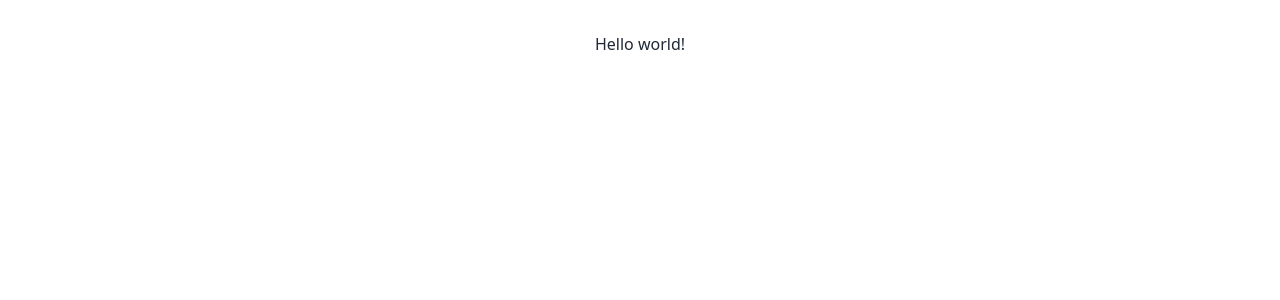
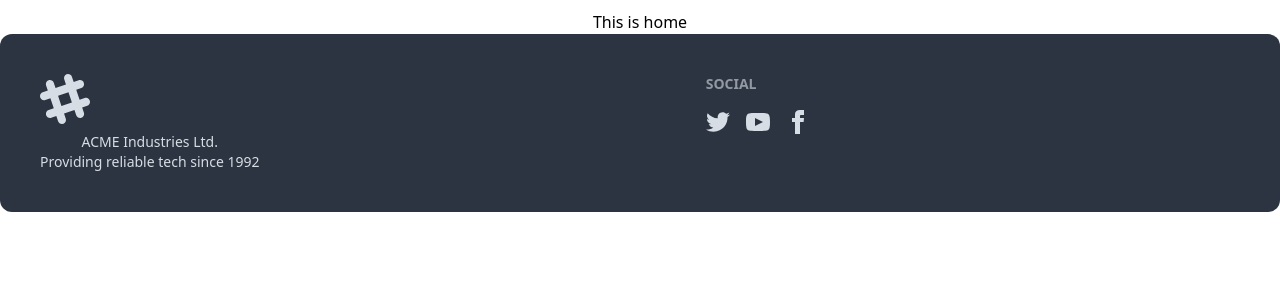
Before and after one commit to rahathasanDev/Bistro-Boss-client, a React (Vite) app: page / in a window 1280 px wide. Shown: the top 300 px of the page. Built offline with nearby package versions, Linux system fonts and the light colour scheme.

Commit message:
footer added

```diff
--- /dev/null
+++ b/src/Layout/Main.jsx
@@ -0,0 +1,13 @@
+import { Outlet } from "react-router-dom";
+import Footer from "../Pages/Shared/Footer/Footer";
+
+const Main = () => {
+  return (
+    <div>
+      <Outlet></Outlet>
+      <Footer></Footer>
+    </div>
+  );
+};
+
+export default Main;
--- /dev/null
+++ b/src/Pages/Home/Home/Home.jsx
@@ -0,0 +1,11 @@
+
+
+const Home = () => {
+  return (
+    <div>
+      <h1>This is home </h1>
+    </div>
+  );
+};
+
+export default Home;
--- /dev/null
+++ b/src/Pages/Shared/Footer/Footer.jsx
@@ -0,0 +1,68 @@
+import React from "react";
+
+const Footer = () => {
+  return (
+    <div className="">
+      <footer className=" rounded-xl footer p-10 bg-neutral text-neutral-content">
+        <aside>
+          <svg
+            width="50"
+            height="50"
+            viewBox="0 0 24 24"
+            xmlns="http://www.w3.org/2000/svg"
+            fillRule="evenodd"
+            clipRule="evenodd"
+            className="fill-current"
+          >
+            <path d="M22.672 15.226l-2.432.811.841 2.515c.33 1.019-.209 2.127-1.23 2.456-1.15.325-2.148-.321-2.463-1.226l-.84-2.518-5.013 1.677.84 2.517c.391 1.203-.434 2.542-1.831 2.542-.88 0-1.601-.564-1.86-1.314l-.842-2.516-2.431.809c-1.135.328-2.145-.317-2.463-1.229-.329-1.018.211-2.127 1.231-2.456l2.432-.809-1.621-4.823-2.432.808c-1.355.384-2.558-.59-2.558-1.839 0-.817.509-1.582 1.327-1.846l2.433-.809-.842-2.515c-.33-1.02.211-2.129 1.232-2.458 1.02-.329 2.13.209 2.461 1.229l.842 2.515 5.011-1.677-.839-2.517c-.403-1.238.484-2.553 1.843-2.553.819 0 1.585.509 1.85 1.326l.841 2.517 2.431-.81c1.02-.33 2.131.211 2.461 1.229.332 1.018-.21 2.126-1.23 2.456l-2.433.809 1.622 4.823 2.433-.809c1.242-.401 2.557.484 2.557 1.838 0 .819-.51 1.583-1.328 1.847m-8.992-6.428l-5.01 1.675 1.619 4.828 5.011-1.674-1.62-4.829z"></path>
+          </svg>
+          <p>
+            ACME Industries Ltd.
+            <br />
+            Providing reliable tech since 1992
+          </p>
+        </aside>
+        <nav>
+          <h6 className="footer-title">Social</h6>
+          <div className="grid grid-flow-col gap-4">
+            <a>
+              <svg
+                xmlns="http://www.w3.org/2000/svg"
+                width="24"
+                height="24"
+                viewBox="0 0 24 24"
+                className="fill-current"
+              >
+                <path d="M24 4.557c-.883.392-1.832.656-2.828.775 1.017-.609 1.798-1.574 2.165-2.724-.951.564-2.005.974-3.127 1.195-.897-.957-2.178-1.555-3.594-1.555-3.179 0-5.515 2.966-4.797 6.045-4.091-.205-7.719-2.165-10.148-5.144-1.29 2.213-.669 5.108 1.523 6.574-.806-.026-1.566-.247-2.229-.616-.054 2.281 1.581 4.415 3.949 4.89-.693.188-1.452.232-2.224.084.626 1.956 2.444 3.379 4.6 3.419-2.07 1.623-4.678 2.348-7.29 2.04 2.179 1.397 4.768 2.212 7.548 2.212 9.142 0 14.307-7.721 13.995-14.646.962-.695 1.797-1.562 2.457-2.549z"></path>
+              </svg>
+            </a>
+            <a>
+              <svg
+                xmlns="http://www.w3.org/2000/svg"
+                width="24"
+                height="24"
+                viewBox="0 0 24 24"
+                className="fill-current"
+              >
+                <path d="M19.615 3.184c-3.604-.246-11.631-.245-15.23 0-3.897.266-4.356 2.62-4.385 8.816.029 6.185.484 8.549 4.385 8.816 3.6.245 11.626.246 15.23 0 3.897-.266 4.356-2.62 4.385-8.816-.029-6.185-.484-8.549-4.385-8.816zm-10.615 12.816v-8l8 3.993-8 4.007z"></path>
+              </svg>
+            </a>
+            <a>
+              <svg
+                xmlns="http://www.w3.org/2000/svg"
+                width="24"
+                height="24"
+                viewBox="0 0 24 24"
+                className="fill-current"
+              >
+                <path d="M9 8h-3v4h3v12h5v-12h3.642l.358-4h-4v-1.667c0-.955.192-1.333 1.115-1.333h2.885v-5h-3.808c-3.596 0-5.192 1.583-5.192 4.615v3.385z"></path>
+              </svg>
+            </a>
+          </div>
+        </nav>
+      </footer>
+    </div>
+  );
+};
+
+export default Footer;
--- /dev/null
+++ b/src/Routes/Routes.jsx
@@ -0,0 +1,16 @@
+import { createBrowserRouter } from "react-router-dom";
+import Main from "../Layout/Main";
+import Home from "../Pages/Home/Home/Home";
+
+export const router = createBrowserRouter([
+  {
+    path: "/",
+    element: <Main>Hello world!</Main>,
+    children: [
+      {
+        path: "/",
+        element: <Home />,
+      },
+    ],
+  },
+]);
--- a/src/index.css
+++ b/src/index.css
@@ -4,4 +4,8 @@
 
 :root {
   background-color: white;
+  text-align: center;
+  color: black;
+  margin-top: 10px;
+
 }
--- a/src/main.jsx
+++ b/src/main.jsx
@@ -1,20 +1,17 @@
 import React from 'react'
 import ReactDOM from 'react-dom/client'
-import App from './App.jsx'
 import './index.css'
 import {
-  createBrowserRouter,
+
   RouterProvider,
 } from "react-router-dom";
-const router = createBrowserRouter([
-  {
-    path: "/",
-    element: <div>Hello world!</div>,
-  },
-]);
+import { router } from './Routes/Routes.jsx';
+
 
 ReactDOM.createRoot(document.getElementById('root')).render(
   <React.StrictMode>
-      <RouterProvider router={router} />
+     <div className='max-w-screen-xl	mx-auto '>
+     <RouterProvider router={router} />
+     </div>
   </React.StrictMode>,
 )
```
Also changed, not shown: src/App.jsx (+7 -10 lines).
